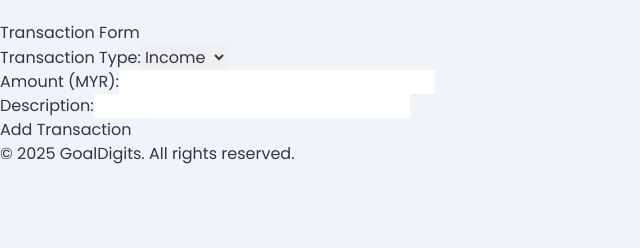
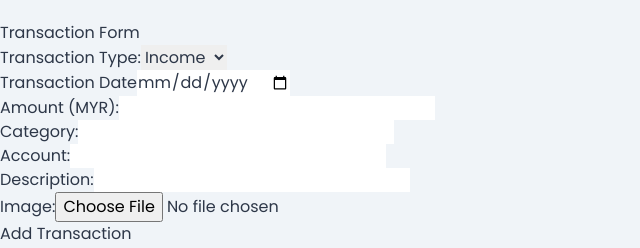
Before and after one commit to ArisLooi/goaldigits, a React (Vite) app: page /transactions in a window 1280 px wide. Shown: the part 658-906 px from the top of the page, without its empty margins (0-640 px from the left). Before the commit the page ends 824 px from the top, so only its background shows below. Built offline with nearby package versions, Linux system fonts and the light colour scheme; no server answers.

Commit message:
configure firestorage for storing image

```diff
--- a/src/app/transactions/page.jsx
+++ b/src/app/transactions/page.jsx
@@ -2,26 +2,51 @@ import React, { useState, useContext } from 'react';
 import axios from 'axios';
 import { AuthContext } from '../../context/AuthProvider'
 import { toast } from 'react-toastify';
+import { storage } from '../../config/firebase';
+import { ref, uploadBytes, getDownloadURL } from 'firebase/storage';
+
 
 export default function TransactionsPage() {
+    const [transactiondate, setTransactionDate] = useState('');
     const [amount, setAmount] = useState('');
     const [type, setType] = useState('income');
+    const [categoryid, setCategoryId] = useState('');
+    const [accountid, setAccountId] = useState('');
     const [description, setDescription] = useState('');
+    const [image, setImage] = useState(null);
     const { currentUser } = useContext(AuthContext);
     const backendUrl = import.meta.env.VITE_BACKEND + '/transactions'
+
+    const handleImageChange = (e) => {
+        if (e.target.files[0]) {
+            setImage(e.target.files[0]);
+        }
+    };
 
     const handleSubmit = async (e) => {
         e.preventDefault();
 
         if (currentUser) {
+            let uploadedImageUrl = '';
+
+            // Upload image to Firebase storage if an image is selected
+
+            if (image) {
+                const storageRef = ref(storage, `images/${image.name}`);
+                const snapshot = await uploadBytes(storageRef, image);
+                uploadedImageUrl = await getDownloadURL(snapshot.ref);
+                console.log("Image", image)
+            }
+
             const data = {
                 uid: currentUser.uid,
-                accountid: 7,
-                categoryid: 1,
-                amount: 1000,
-                transactiondate: '17-01-2025',
-                description: 'testing',
-                type: 'income',
+                accountid: accountid,
+                categoryid: categoryid,
+                amount: amount,
+                transactiondate: transactiondate,
+                description: description,
+                type: type,
+                image_url: uploadedImageUrl,
 
             }
 
@@ -29,17 +54,22 @@ export default function TransactionsPage() {
                 await axios.post(backendUrl, data)
                     .then((response) => {
                         console.log("Success:", response.data);
+                        toast.success('Transaction added successfully!');
                     })
             } catch (error) {
                 console.error('Error adding transaction:', error);
+                toast.error('Error adding transaction.');
             }
         }
     };
+
 
     return (
         <div className="bg-background p-8 rounded-lg w-full md:w-1/2 lg:w-1/3 ">
             <h1 className="text-3xl font-bold text-center mb-8">Transaction Form</h1>
             <form onSubmit={handleSubmit}>
+
+                {/* Transaction type */}
                 <div className="flex flex-col mb-4">
                     <label htmlFor="type" className="text-lg font-semibold mb-2">Transaction Type:</label>
                     <select
@@ -52,6 +82,21 @@ export default function TransactionsPage() {
                         <option value="expense">Expense</option>
                     </select>
                 </div>
+
+                {/* Transaction Date */}
+                <div className="flex flex-col mb-4">
+                    <label htmlFor="transactiondate" className="text-lg font-semibold mb-2">Transaction Date</label>
+                    <input
+                        type="date"
+                        id="transactiondate"
+                        value={transactiondate}
+                        onChange={(e) => setTransactionDate(e.target.value)}
+                        className="border border-gray-300 rounded-md py-2 px-3 focus:outline-none text-gray-900"
+                        required
+                    />
+                </div>
+
+                {/* Amount */}
                 <div className="flex flex-col mb-4">
                     <label htmlFor="amount" className="text-lg font-semibold mb-2">Amount (MYR):</label>
                     <input
@@ -63,6 +108,35 @@ export default function TransactionsPage() {
                         required
                     />
                 </div>
+
+                {/* Category */}
+                <div className="flex flex-col mb-4">
+                    <label htmlFor="categoryid" className="text-lg font-semibold mb-2">Category:</label>
+                    <input
+                        type="text"
+                        id="categoryid"
+                        value={categoryid}
+                        onChange={(e) => setCategoryId(e.target.value)}
+                        className="border border-gray-300 rounded-md py-2 px-3 focus:outline-none text-gray-900"
+                        required
+                    />
+                </div>
+
+
+                {/* Account */}
+                <div className="flex flex-col mb-4">
+                    <label htmlFor="accountid" className="text-lg font-semibold mb-2">Account:</label>
+                    <input
+                        type="text"
+                        id="accountid"
+                        value={accountid}
+                        onChange={(e) => setAccountId(e.target.value)}
+                        className="border border-gray-300 rounded-md py-2 px-3 focus:outline-none text-gray-900"
+                        required
+                    />
+                </div>
+
+                {/* Description */}
                 <div className="flex flex-col mb-4">
                     <label htmlFor="description" className="text-lg font-semibold mb-2">Description:</label>
                     <input
@@ -70,9 +144,15 @@ export default function TransactionsPage() {
                         id="description"
                         value={description}
                         onChange={(e) => setDescription(e.target.value)}
-                        className="border border-gray-300 rounded-md py-2 px-3 focus:outline-none"
+                        className="border border-gray-300 rounded-md py-2 px-3 focus:outline-none  text-gray-900"
                     />
                 </div>
+
+                {/* Image*/}
+                <div className="flex flex-col mb-4">
+                    <label htmlFor="image" className="text-lg font-semibold mb-2">Image:</label>
+                    <input type="file" id="image" onChange={handleImageChange} className="border border-gray-300 rounded-md py-2 px-3 focus:outline-none text-gray-900" /> </div>
+
                 <button
                     type="submit"
                     className="bg-green-500 text-white px-6 py-2 rounded-md self-center mt-4 focus:outline-none"
--- a/src/config/firebase.js
+++ b/src/config/firebase.js
@@ -1,5 +1,6 @@
 import { initializeApp } from "firebase/app";
 import { getAuth } from "firebase/auth";
+import { getStorage } from "firebase/storage";
 
 const firebaseConfig = {
     apiKey: import.meta.env.VITE_API_KEY,
@@ -13,3 +14,4 @@ const firebaseConfig = {
 // Initialize Firebase
 export const app = initializeApp(firebaseConfig);
 export const auth = getAuth(app);
+export const storage = getStorage(app);
```
